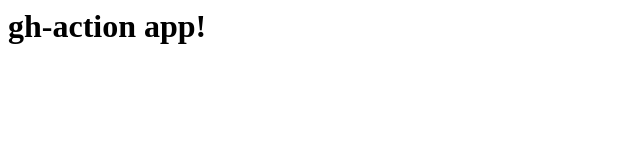
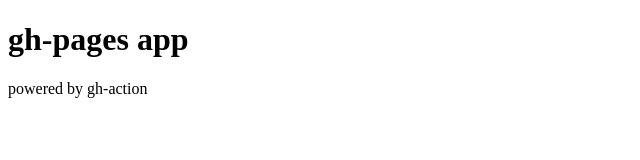
Before and after one commit to tvvmvn/gh-action-app, a plain HTML site: page index.html in a window 1280 px wide. Shown: the whole page, without its empty margins (0-640 px from the left). Drawn offline with Linux system fonts and the light colour scheme.

Commit message:
update index

```diff
--- a/index.html
+++ b/index.html
@@ -1 +1,14 @@
-<h1>gh-action app!</h1>
+<!DOCTYPE html>
+<html lang="en">
+<head>
+  <meta charset="UTF-8">
+  <meta name="viewport" content="width=device-width, initial-scale=1.0">
+  <title>Document</title>
+</head>
+<body>
+
+  <h1>gh-pages app</h1>
+  <p>powered by gh-action</p>
+
+</body>
+</html>
```
